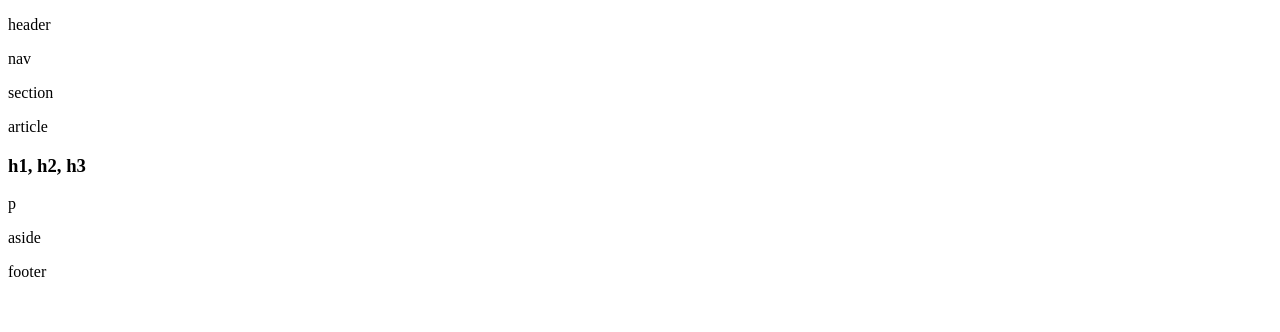
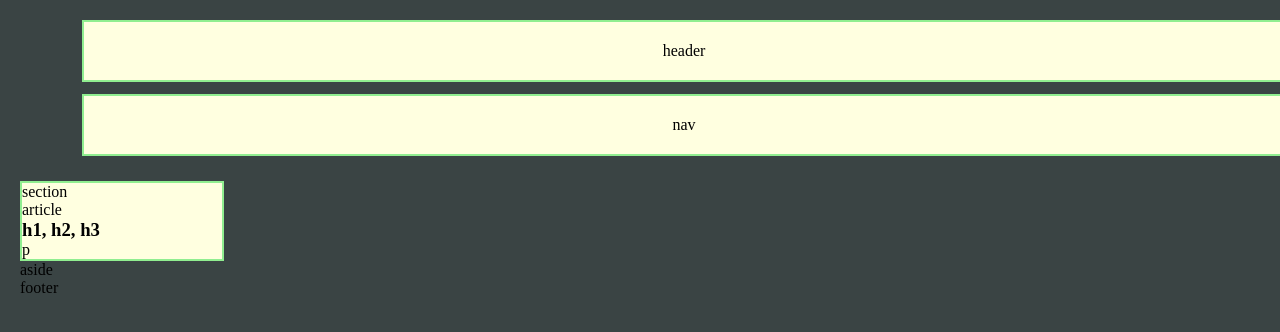
Before and after one commit to Gab-chan/HW-Wireframe, a plain HTML site: page index.html in a window 1280 px wide. Drawn offline with Linux system fonts and the light colour scheme.

Commit message:
minor update to html and progress in css

```diff
--- a/index.html
+++ b/index.html
@@ -4,6 +4,7 @@
         <meta charset="UTF-8" />
         <meta name ="viewport" content="width=device-width, initial-scale=1.0" />
         <meta http-equiv="X-UA-Compatible" content="ie=edge" />
+        <link rel="stylesheet" href="style.css" />
         <title>HW-Wireframe</title>
     </head>
 
--- a/style.css
+++ b/style.css
@@ -0,0 +1,48 @@
+* {
+margin: 0;
+padding: 0;
+
+}
+
+body {
+    background-color: #3a4444;
+    padding: 20px;
+}
+
+header {
+    width: 200px;
+    border: 2px solid lightgreen;
+    color: black;
+    background-color: lightyellow;
+    text-align: center;
+    margin-left: 5%;
+    padding-left: 500px;
+    padding-right: 500px;
+    padding-top: 20px;
+    padding-bottom: 20px;
+
+}
+
+nav {
+    width: 200px;
+    border: 2px solid lightgreen;
+    color: black;
+    background-color: lightyellow;
+    text-align: center;
+    margin-left: 5%;
+    margin-top: 1%;
+    margin-bottom: 2%;
+    padding-left: 500px;
+    padding-right: 500px;
+    padding-top: 20px;
+    padding-bottom: 20px;
+}
+
+
+section{
+    width: 200px;
+    border: 2px solid lightgreen;
+    color: black;
+    background-color: lightyellow;
+
+}
```
